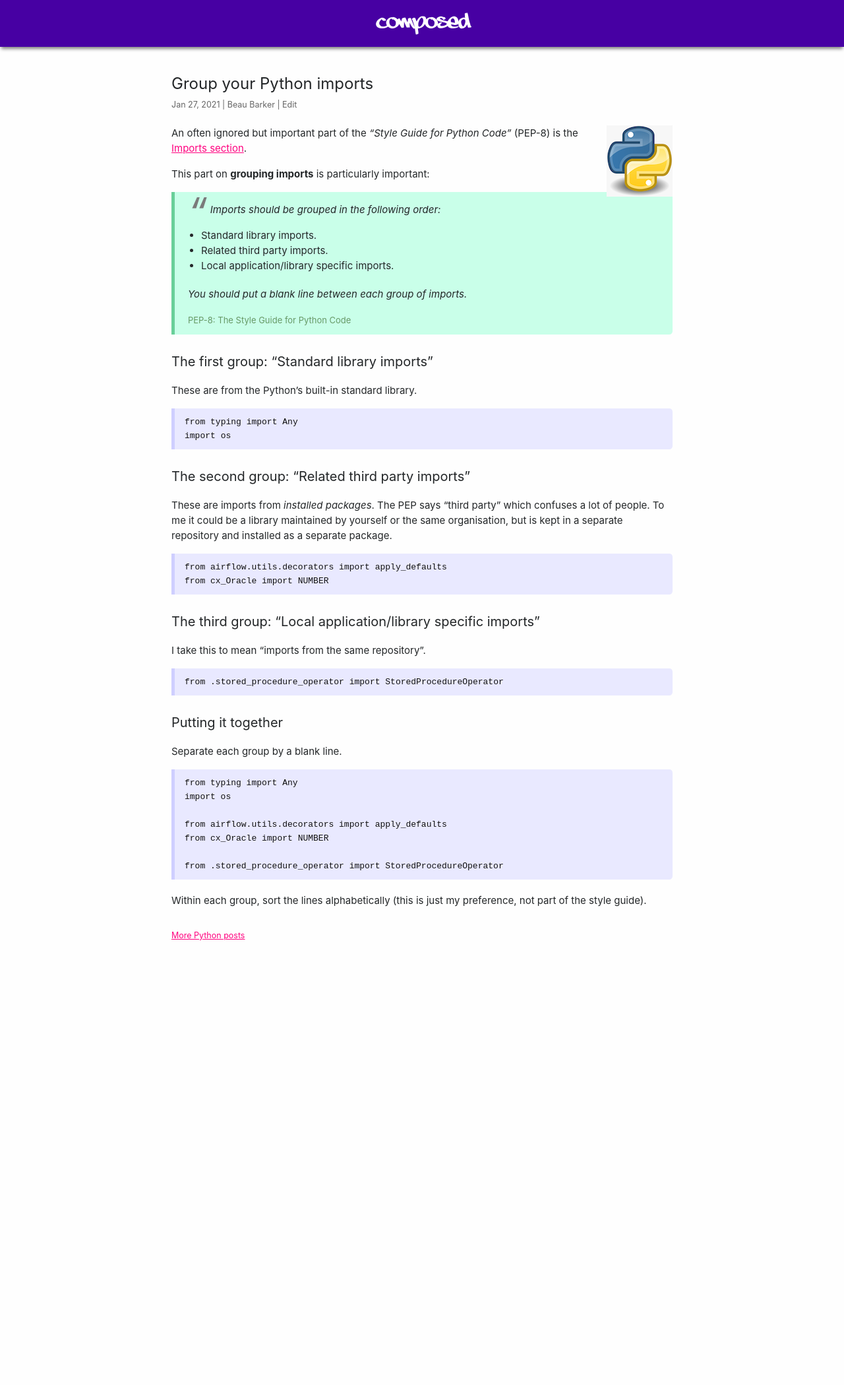
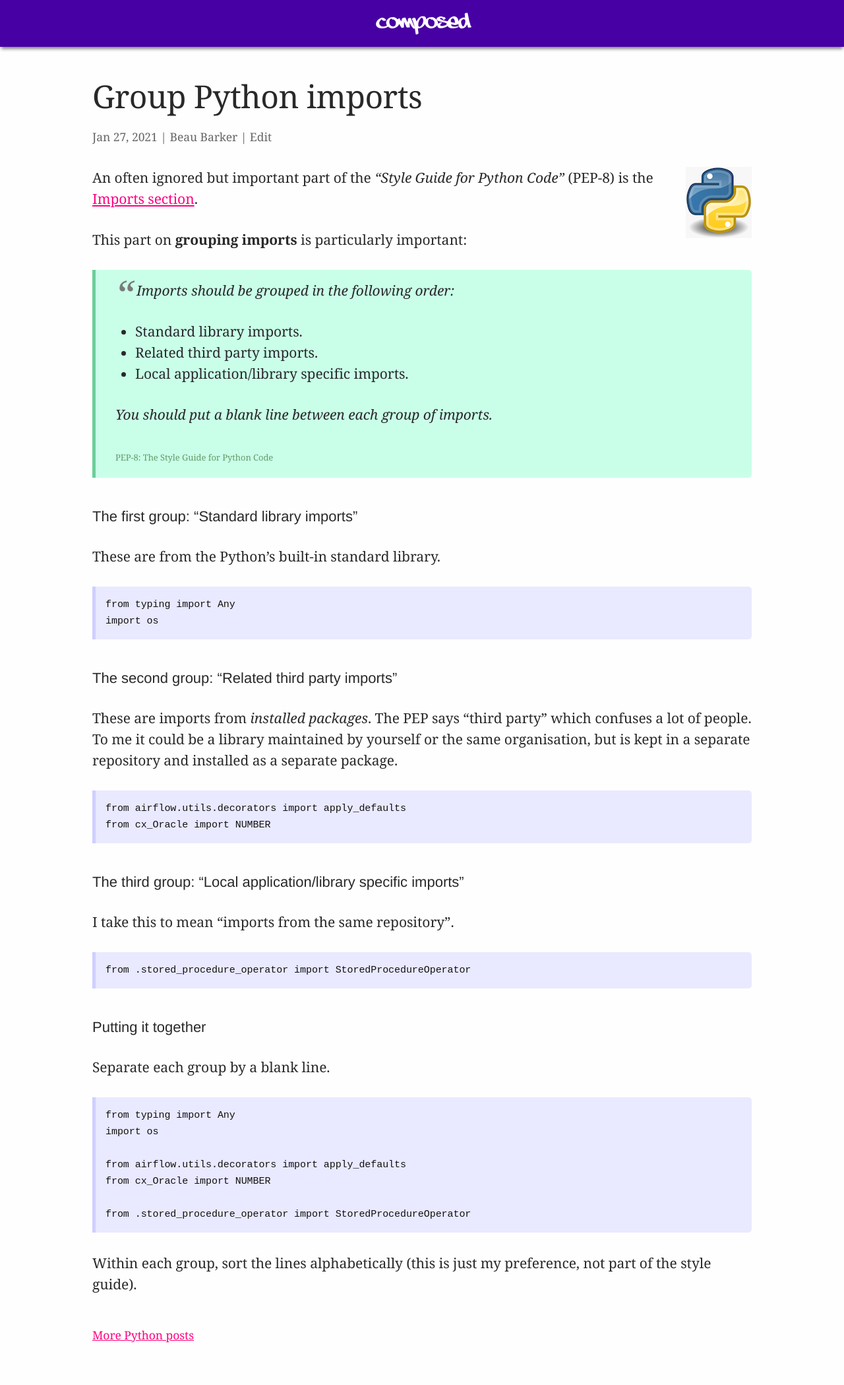
Before and after one commit to explodinglabs/explodinglabs.github.io, a Jekyll site: the page built from docs/_posts/python/2021-01-27-imports.markdown, in a window 1280 px wide. Shown: the whole page at 66% size. Built offline with Jekyll 4.4.1, drawn with Linux system fonts in a browser that asks for light colours; before the commit the page ends 1469 px from its top, so only the background shows below that.

Commit message:
Adjust design

````diff
--- a/Gemfile
+++ b/Gemfile
@@ -2,3 +2,4 @@ source 'https://rubygems.org'
 gem 'github-pages'
 gem 'jekyll-sitemap'
 gem 'jekyll-seo-tag'
+gem 'jekyll-redirect-from'
--- a/_config.yml
+++ b/_config.yml
@@ -16,9 +16,10 @@ locale: en_AU
 markdown: kramdown
 # permalink: /:categories/:title
 plugins:
+    - github-pages
     - jekyll-redirect-from
+    - jekyll-seo-tag
     - jekyll-sitemap
-    - jekyll-seo-tag
 repository: explodinglabs/composed.blog
 social:
   name: Exploding Labs
--- a/docs/_posts/2021-08-06-test-readthedocs-locally.markdown
+++ b/docs/_posts/2021-08-06-test-readthedocs-locally.markdown
@@ -1,6 +1,6 @@
 ---
 layout: post
-title: How to test your readthedocs documentation locally?
+title: How to test readthedocs documentation locally
 permalink: /build-readthedocs-locally
 ---
 Install [Sphinx](https://www.sphinx-doc.org/en/master/usage/installation.html).
--- a/docs/_posts/airflow/2018-03-05-run-dag-and-watch-logs.markdown
+++ b/docs/_posts/airflow/2018-03-05-run-dag-and-watch-logs.markdown
@@ -26,8 +26,8 @@ This makes it hard to tail-follow the logs. Thankfully, starting from Airflow
 into one file.
 
 <div class="warning" markdown="1">
-    If you make this change, you won't be able to view task logs in the web UI,
-    because the UI expects log filenames to be in the normal format.
+If you make this change, you won't be able to view task logs in the web UI,
+because the UI expects log filenames to be in the normal format.
 </div>
 
 <div class="warning" markdown="1">
--- a/docs/_posts/python/2021-01-27-imports.markdown
+++ b/docs/_posts/python/2021-01-27-imports.markdown
@@ -1,7 +1,7 @@
 ---
 layout: post
 category: python
-title: Group your Python imports
+title: Group Python imports
 permalink: /python/imports
 ---
 <div class="wide-logos" markdown="1">
@@ -57,7 +57,7 @@ from .stored_procedure_operator import StoredProcedureOperator
 
 Separate each group by a blank line.
 
-```
+```python
 from typing import Any
 import os
 
--- a/docs/_posts/python/2021-07-01-checks.markdown
+++ b/docs/_posts/python/2021-07-01-checks.markdown
@@ -20,6 +20,7 @@ need to hit it with a barrage of checks to ensure the code at least meets some
 level of quality.
 
 The tools I use are
+
 - **Black**, to ensure code is formatted
 - **Pylint**, I use this to disallow unused imports, and
 - **Mypy** for type checking.
--- a/docs/main.scss
+++ b/docs/main.scss
@@ -4,10 +4,11 @@
 @import "pygments";
 @charset "utf-8";
 
-$space: 20px;
-$content-width: 800px;
+$space: 30px;
+$content-width: 1000px;
 $on-laptop: 750px;
 $on-palm: 600px;
+$color: hsl(266, 100, 32); // rgb(71, 0, 163);
 
 @mixin media-query($device) {
     @media screen and (max-width: $device) {
@@ -19,39 +20,19 @@ $on-palm: 600px;
 body, h1, h2, h3, h4, h5, h6, p, blockquote, pre, hr, dl, dd, ol, ul, figure {
     margin: 0;
     padding: 0;
-    color: rgb(36, 39, 41);
-    font-family: -apple-system, BlinkMacSystemFont, "Segoe UI", "Liberation Sans", sans-serif;
-    font-size: 15px;
+    color: rgb(41, 41, 41);
+    font-family: charter, Georgia, Cambria, "Times New Roman", Times, serif;
+    font-size: 21px;
     font-stretch: normal;
     font-style: normal;
     font-variant-caps: normal;
     font-weight: normal;
-    line-height: 23px;
+    letter-spacing: -0.06300000101327896px;
+    line-height: 32px;
 }
 
 body {
     background-color: #fefefe;
-}
-
-.warning {
-    background-color: hsl(0, 100%, 95%);
-    border-left: 5px solid hsl(0, 100%, 90%);
-    border-radius: 0 5px 5px 0;
-    font-style: italic;
-    margin-bottom: $space;
-    padding: $space/2 15px;
-
-    p {
-        font-style: italic;
-    }
-
-    p:last-child {
-        margin: 0;
-    }
-
-    p:first-child:before {
-        content: "⚠️ ";  //Warning emoji (can't see it inthe terminal font)
-    }
 }
 
 #socials {
@@ -63,7 +44,7 @@ body {
 nav {
     height: 71px;
     margin-bottom: $space;
-    background-color: rgb(71, 0, 163);
+    background-color: $color;
     box-shadow: 0 5px 5px -2px gray;
     text-align: center;
     .logo {
@@ -85,7 +66,7 @@ nav {
 .post-filter {
     font-size: smaller;
     text-align: center;
-    margin-bottom: $space;
+    margin: 0 $space $space $space;
 }
 
 .post-list {
@@ -93,12 +74,8 @@ nav {
         text-align: center;
     }
 
-    h1.category-title {
-        margin-top: $space/2;
-    }
-
     ul {
-        margin: 0 $space 0 $space;
+        margin: 0;
         list-style: none;
         > li {
             margin-bottom: $space;
@@ -108,7 +85,7 @@ nav {
                 margin-bottom: 3px;
             }
             .meta {
-                font-size: small;
+                font-size: smaller;
             }
         }
     }
@@ -138,15 +115,27 @@ nav {
 
 hr {
     border-top: 1px solid #eee;
-    margin: $space auto;
+    margin: $space/2 auto $space;
 }
 
 article {
-    margin-top: $space * 2;
 
     header {
         h1 {
-            margin-bottom: 5px;
+            font-family: fell, Georgia, Cambria, "Times New Roman", Times, serif;
+            font-size: 48px;
+            font-style: normal;
+            font-weight: normal;
+            letter-spacing: -0.527999997138977px;
+            line-height: 60px;
+            margin-top: $space * 1.5;
+            margin-bottom: $space / 2;
+
+            @include media-query($on-palm) {
+                font-size: 32px;
+                line-height: 40px;
+                margin-top: $space;
+            }
         }
 
         .post-meta {
@@ -157,6 +146,22 @@ article {
         }
     }
 
+    h2 {
+        margin: $space * 1.5 0 $space 0;
+        font-family: sohne, "Helvetica Neue", Helvetica, Arial, sans-serif;
+        font-size: 22px;
+        font-style: normal;
+        font-weight: 500;
+        height: 28px;
+        letter-spacing: normal;
+        line-height: 28px;
+    }
+
+    h3 {
+        margin: $space * 1.5 0 $space 0;
+        font-size: 16px;
+    }
+
     a {
         text-decoration: underline;
     }
@@ -165,44 +170,44 @@ article {
         margin-bottom: $space * 1.5;
     }
 
+    .warning {
+        background-color: hsl(0, 100%, 95%);
+        border-left: 5px solid hsl(0, 100%, 90%);
+        border-radius: 0 5px 5px 0;
+        font-style: italic;
+        margin-bottom: $space;
+        padding: $space/2 15px;
+
+        p {
+            font-style: italic;
+        }
+
+        p:last-child {
+            margin: 0;
+        }
+
+        p:first-child:before {
+            content: "⚠️ ";  //Warning emoji (can't see it inthe terminal font)
+        }
+    }
+
     footer {
         font-size: smaller;
         margin-bottom: $space * 2;
     }
 }
 
-h1 {
-    font-size: 24px;
-    font-stretch: normal;
-    font-style: normal;
-    font-variant-caps: normal;
-    font-weight: normal;
-    line-height: 130%;
-    margin-bottom: $space * 0.5;
-}
-
-h2 {
-    margin: $space * 1.5 0 $space 0;
-    font-size: 20px;
-}
-
-h3 {
-    margin: $space * 1.5 0 $space 0;
-    font-size: 16px;
-}
-
 a {
-    color: #ff007f;
+    color: hsl(330, 100%, 50%);
     text-decoration: none;
     &:hover { color: orange; }
 }
 
 p {
-    margin-bottom: $space * 0.8;
+    margin-bottom: $space;
 }
 
 blockquote, ul, ol, dl, figure, %vertical-rhythm {
-    margin-bottom: $space;
 }
 
 @media screen and (min-width: 751px) {
@@ -213,6 +218,7 @@ blockquote, ul, ol, dl, figure, %vertical-rhythm {
 /* Lists */
 ul, ol {
     margin-left: $space;
+    margin-bottom: $space;
 }
 
 /* Images */
@@ -223,8 +229,8 @@ img {
 
 /* Code formatting */
 pre, code {
-    font-family: ui-monospace, "Cascadia Mono", "Segoe UI Mono", "Liberation Mono", Menlo, Monaco, Consolas, monospace;
-    font-size: 13px;
+    font-family: "Cascadia Mono", "Segoe UI Mono", "Liberation Mono", Menlo, Monaco, Consolas, monospace;
+    font-size: 15px;
     font-stretch: normal;
     font-style: normal;
     font-variant-caps: normal;
@@ -246,7 +252,7 @@ pre {
     padding: $space/2 15px;
     margin-bottom: $space;
     overflow-x: auto;
-    line-height: 21px;
+    line-height: 25px;
 }
 
 blockquote {
@@ -303,20 +309,15 @@ blockquote {
  * Wrapper
  */
 .wrapper {
-    max-width: -webkit-calc(#{$content-width} - (#{$space} * 2));
-    max-width:         calc(#{$content-width} - (#{$space} * 2));
+    @extend %clearfix;
+    margin-left: auto;
     margin-right: auto;
-    margin-left: auto;
-    @include media-query($on-laptop) {
-        max-width: -webkit-calc(#{$content-width} - (#{$space}));
-        max-width:         calc(#{$content-width} - (#{$space}));
-    }
-    @extend %clearfix;
-    padding-right: $space * 2;
-    padding-left: $space * 2;
+    max-width: $content-width;
+    padding-right: $space * 1.5;
+    padding-left: $space * 1.5;
     @include media-query($on-palm) {
-        padding-right: $space;
-        padding-left: $space;
+        padding-right: $space/1.5;
+        padding-left: $space/1.5;
     }
 }
 
````
Also changed, not shown: Gemfile.lock.
